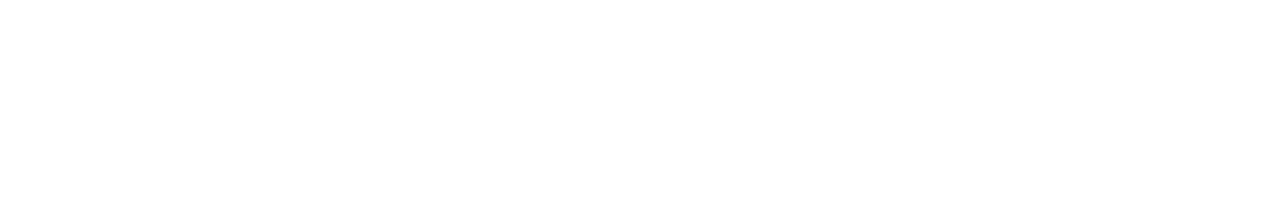
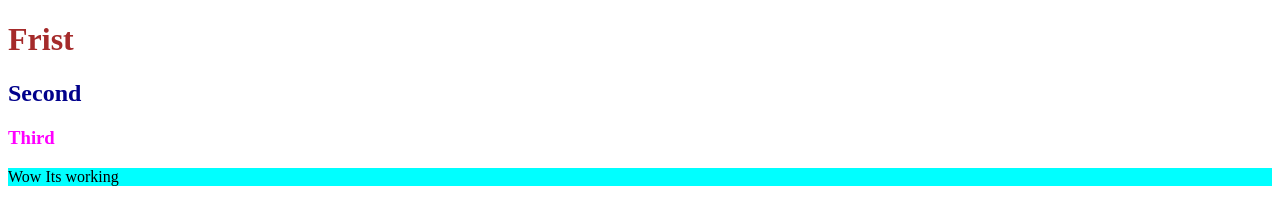
Before and after one commit to Shumon069/my-first-repo, a plain HTML site: page index.html in a window 1280 px wide. Drawn offline with Linux system fonts and the light colour scheme.

Commit message:
style add

```diff
--- a/index.html
+++ b/index.html
@@ -5,8 +5,15 @@
     <meta http-equiv="X-UA-Compatible" content="IE=edge">
     <meta name="viewport" content="width=device-width, initial-scale=1.0">
     <title>my-first-repo</title>
+    <link rel="stylesheet" href="style.css">
+
 </head>
 <body>
+    <h1> Frist </h1>
+    <h2> Second </h2>
+    <h3> Third </h3>
+
+    <p>Wow Its working</p>
 
 </body>
 </html>
--- /dev/null
+++ b/style.css
@@ -0,0 +1,13 @@
+h1{
+    color: brown;
+}
+h2{
+    color: darkblue;
+}
+h3{
+    color: fuchsia;
+}
+
+P{
+    background-color: cyan;
+}
```
